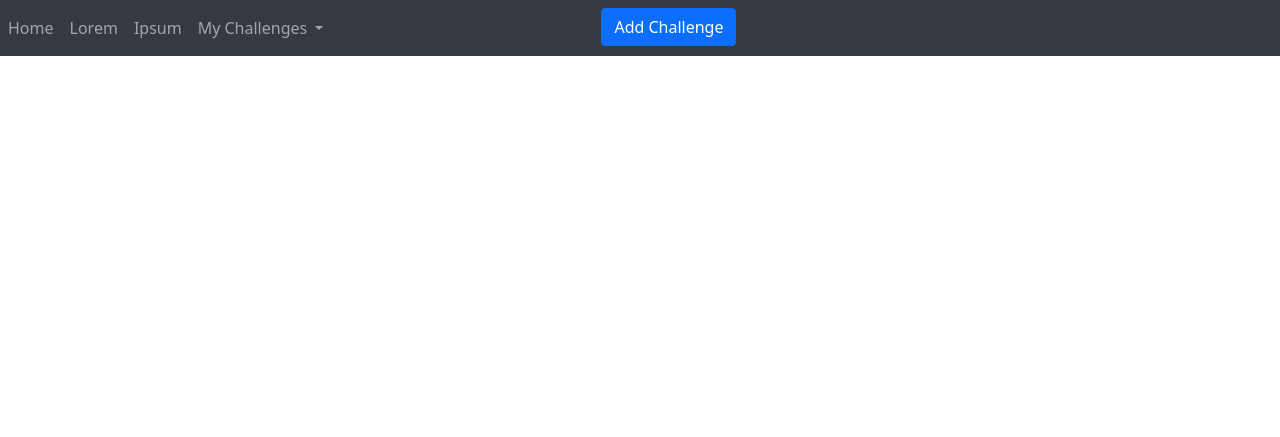
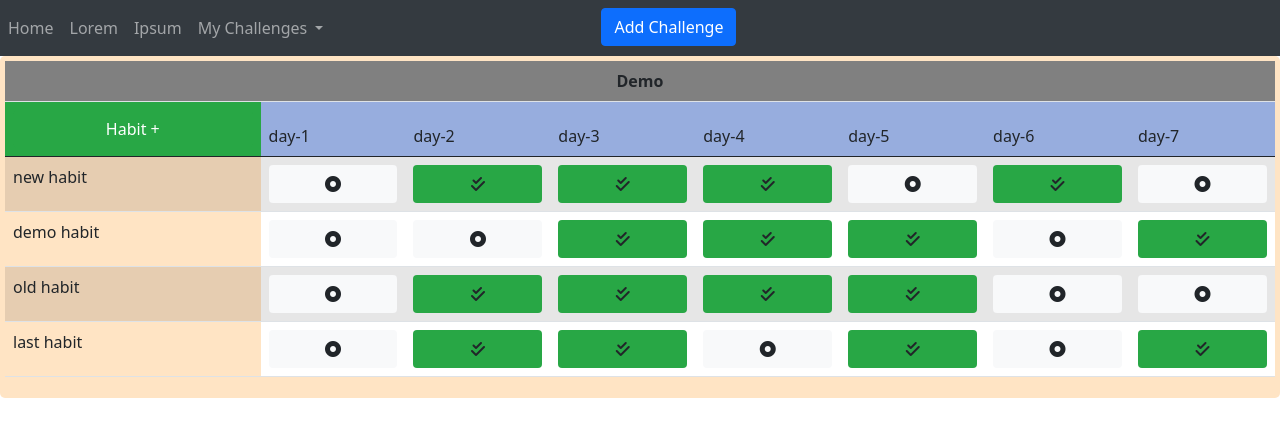
Before and after one commit to Fiann-Meharena-Kidane/Habit-Builder, a Flask app: page /home in a window 1280 px wide. Shown: the top 437 px of the page. Run offline with Flask 2, Linux system fonts and the light colour scheme; data comes from the database, SQL or seed files in the repository; both versions use the stored data as it was after the commit; some libraries are stand-ins or nearby versions.

Commit message:
implemeted ' add habit ' feature completion icon added added database, with tables to hold info about challenges, habit, and user created functions to handle completion record

```diff
--- a/website/static/styles/styles.css
+++ b/website/static/styles/styles.css
@@ -1,4 +1,3 @@
-
 
 
 
--- a/website/templates/base.html
+++ b/website/templates/base.html
@@ -101,14 +101,14 @@
 </div>
 
 
-{% if table_title %}
+{% if name %}
 
 <div class="my-table ">
-      <table class="table table-striped table-dark my-table">
+      <table class="table table-striped  my-table">
           <thead>
 
           <tr>
-            <th style="text-align:center; background-color:grey;" colspan="{{days + 1 }}">{{ table_title }}</th>
+            <th style="text-align:center; background-color:grey;" colspan="{{days + 1 }}">{{ name }}</th>
           </tr>
 
           <tr>
@@ -118,21 +118,43 @@
                  </button>
             </td>
             {% for day in range(days) %}
-            <td style="background-color:#7FBCD2;"> day-{{ day+1}} </td>
+            <td style="background-color:#97adde;"> day-{{ day+1}} </td>
             {% endfor %}
           </tr>
 
           </thead>
 
+
           <tbody>
 
+          {% for  habit in habits %}
+
+<!--          first row -->
           <tr>
-            <td style="background-color:grey;">Habit 1</td>
+            <td class="bg-#778bc7">{{ habit }}</td>
 
             {% for day in range(days) %}
-            <td> block-{{ day+1}} </td>
+            <td style="background-color:white;">
+                {% if day in done[habits.index(habit)] %}
+                    <button class="btn btn-block bg-success">
+                         <i class="fa-solid fa-check-double"></i>
+                    </button>
+                {% else %}
+<!--                  <a href="#">-->
+                  <a href="{{ url_for('views.completed', day=day + 1, habit=habit) }}">
+                    <button class="btn btn-block bg-light">
+                        <i class="fa-solid fa-circle-dot"></i>
+                    </button>
+                 </a>
+                {% endif %}
+
+
+            </td>
             {% endfor %}
           </tr>
+
+          {% endfor %}
+
 
           </tbody>
     </table>
--- a/website/templates/home.html
+++ /dev/null
@@ -1,2 +0,0 @@
-{% extends "base.html" %}
-{% block title %}  Home {% endblock %}
--- a/website/views.py
+++ b/website/views.py
@@ -1,25 +1,66 @@
 from flask import Blueprint, render_template, redirect, request, flash, url_for
 from flask_login import login_required, current_user
+from . import db
 
+from .models import *
 
-views=Blueprint('views', __name__)
+views = Blueprint('views', __name__)
 
 
 @views.route('/home')
 def home():
-    return render_template('base.html')
+    challenge = Challenge.query.all()[0]
+    name = challenge.name
+    days = int(challenge.days)
+    habits = [habit.name for habit in Habits.query.all()]
+
+    list_of_completed = [habit.completed.split('|')[:-1] for habit in Habits.query.all()]
+    for element in list_of_completed:
+        for i in range(len(element)):
+            element[i] = int(element[i])
+
+    return render_template('base.html', name=name, days=days, habits=habits, done=list_of_completed)
 
 
-@views.route('/create', methods=['POST','GET'])
+@views.route('/create', methods=['POST', 'GET'])
 def create_challenge():
-    name=request.form.get('name')
-    days=int(request.form.get('days'))
+    name = request.form.get('name')
+    days = int(request.form.get('days'))
 
-    return render_template('base.html', table_title=name, days=days)
+    new_challenge = Challenge(
+        name=name,
+        days=days
+    )
+
+    db.session.add(new_challenge)
+    db.session.commit()
+
+    return render_template('base.html', table_title=name, days=int(days))
 
 
 @views.route('/add-habit', methods=['POST', 'GET'])
 def add_habit():
-    habit=request.form.get('habit')
+    habit = request.form.get('habit')
 
-    return redirect(url_for('home'))
+    new_habit = Habits(
+        name=habit,
+        completed=''
+    )
+
+    db.session.add(new_habit)
+    db.session.commit()
+
+    return redirect(url_for('views.home'))
+
+
+@views.route('/completed/<int:day>/<habit>')
+def completed(day, habit):
+
+
+    habit = Habits.query.filter_by(name=habit).first()
+
+    if not str(day) in habit.completed:
+        habit.completed += str(day) + '|'
+    db.session.commit()
+
+    return redirect(url_for('views.home'))
```
Also changed, not shown: main.py (+6 -1 lines), test.py (added, +13 -0 lines), website/__init__.py (+20 -0 lines), website/models.py (+28 -0 lines), website/challenges.db (added).
